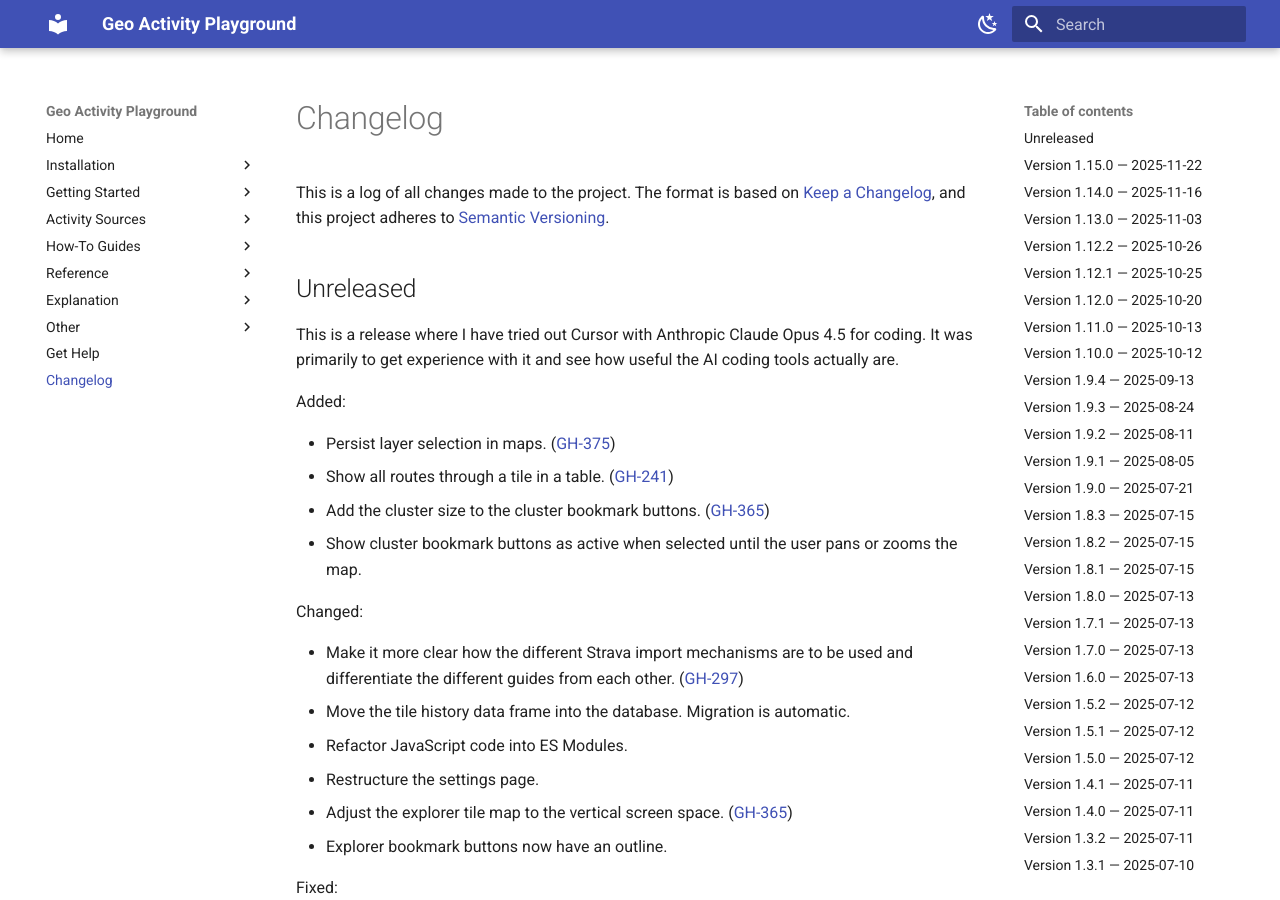
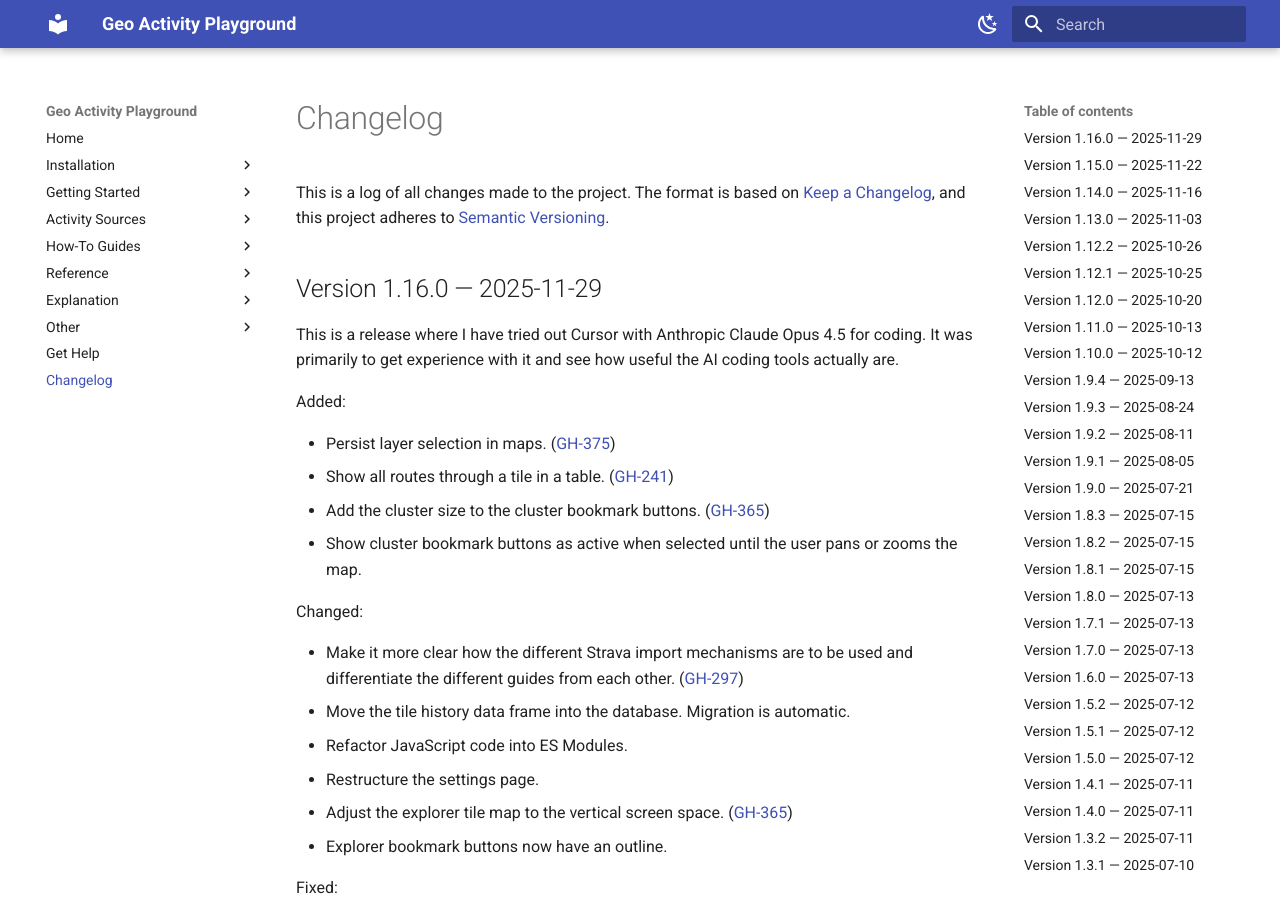
Before and after one commit to martin-ueding/geo-activity-playground, an MkDocs documentation site: the page built from docs/changelog.md, in a window 1280 px wide and 900 px high. Built offline with MkDocs 1.6.1 and Material for MkDocs 9.7.7, drawn with Linux system fonts in a browser that asks for light colours.

Commit message:
Bump version to 1.16.0

```diff
--- a/docs/changelog.md
+++ b/docs/changelog.md
@@ -15,7 +15,7 @@ Types of changes
 ([GH-000](https://github.com/martin-ueding/geo-activity-playground/issues/000))
 -->
 
-## Unreleased
+## Version 1.16.0 — 2025-11-29
 
 This is a release where I have tried out Cursor with Anthropic Claude Opus 4.5 for coding. It was primarily to get experience with it and see how useful the AI coding tools actually are.
 
--- a/pyproject.toml
+++ b/pyproject.toml
@@ -1,6 +1,6 @@
 [tool.poetry]
 name = "geo-activity-playground"
-version = "1.15.0"
+version = "1.16.0"
 description = "Analysis of geo data activities like rides, runs or hikes."
 authors = ["Martin Ueding <mu@martin-ueding.de>"]
 license = "MIT"
```
